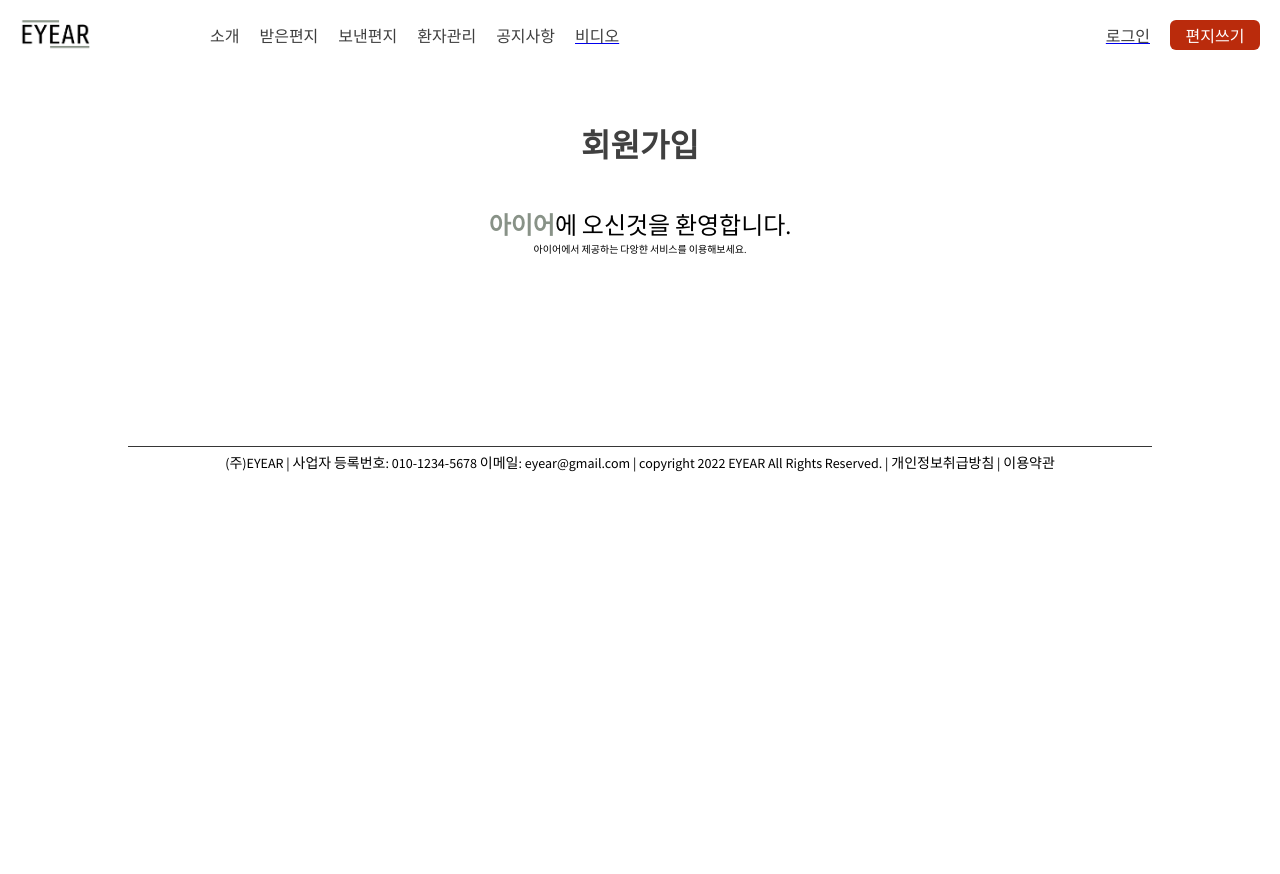
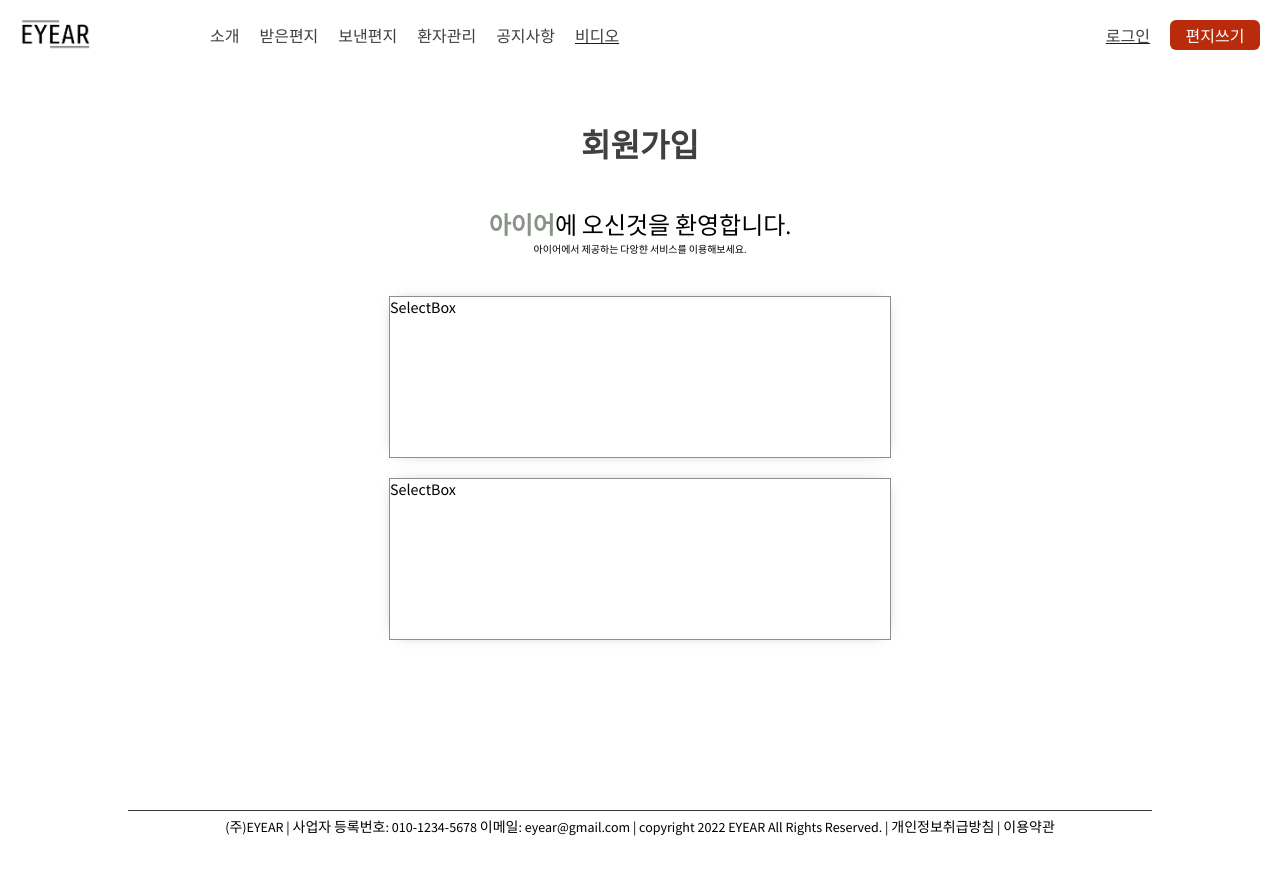
Before and after one commit to eyear22/eyear_frontend, a React (Create React App) app: page /join in a window 1280 px wide. Shown: the top 874 px of the page. Before the commit the page ends 800 px from the top, so only its background shows below. Built offline with nearby package versions, Linux system fonts and the light colour scheme.

Commit message:
[FEAT] SelectBox style 적용

```diff
--- a/src/components/common/AuthLayout.js
+++ b/src/components/common/AuthLayout.js
@@ -18,7 +18,7 @@ const AuthLayout = ({ title, children }) => {
 
 const Wrap = styled.div`
   margin-top: 70px;
-  padding: 50px 35vw;
+  padding: 50px 0;
   ${tablet({ padding: '20px 10vw' })}
   background-color: #fff;
 `;
--- /dev/null
+++ b/src/components/join/SelectBox.js
@@ -0,0 +1,25 @@
+import styled from 'styled-components';
+import { mobile } from '../../utils/responsive';
+
+const SelectBox = () => {
+  return <Container>SelectBox</Container>;
+};
+
+const Container = styled.div`
+  border: 1px solid #889287;
+  align-items: center;
+  width: 500px;
+  height: 160px;
+  margin-bottom: 20px;
+  cursor: pointer;
+  -webkit-box-shadow: 0px 0px 15px -10px rgba(0, 0, 0, 0.75);
+  box-shadow: 0px 0px 15px -10px rgba(0, 0, 0, 0.75);
+  ${mobile({ width: 280 })}
+  &:hover {
+    width: 502px;
+    height: 162px;
+    ${mobile({ width: 282 })}
+  }
+`;
+
+export default SelectBox;
--- a/src/pages/Join.js
+++ b/src/pages/Join.js
@@ -1,5 +1,6 @@
 import styled from 'styled-components';
 import AuthLayout from '../components/common/AuthLayout';
+import SelectBox from '../components/join/SelectBox';
 
 const Join = () => {
   return (
@@ -10,6 +11,10 @@ const Join = () => {
         </BigDesc>
         <SmallDesc>아이어에서 제공하는 다앙햔 서비스를 이용해보세요.</SmallDesc>
       </Center>
+      <Bottom>
+        <SelectBox />
+        <SelectBox />
+      </Bottom>
     </AuthLayout>
   );
 };
@@ -35,4 +40,10 @@ const SmallDesc = styled.text`
   font-size: 10px;
 `;
 
+const Bottom = styled.div`
+  display: flex;
+  flex-direction: column;
+  align-items: center;
+`;
+
 export default Join;
```
